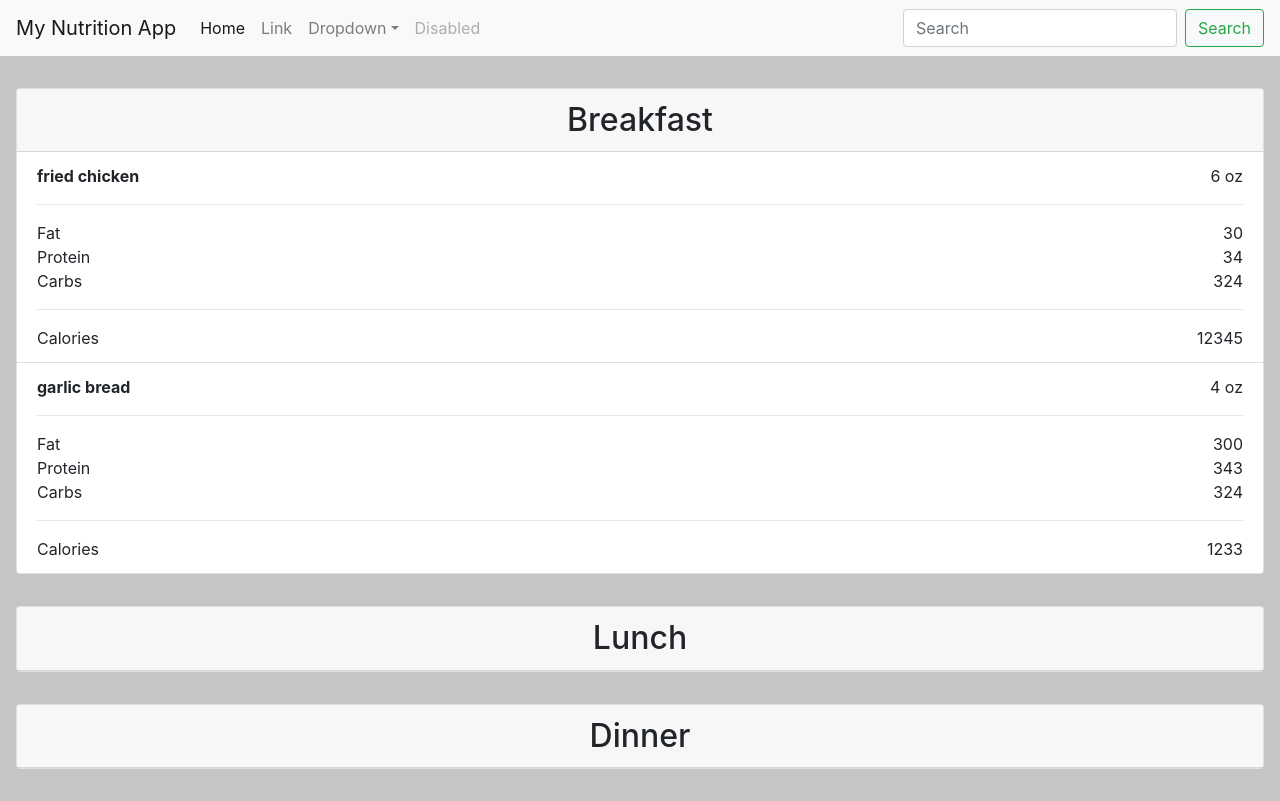
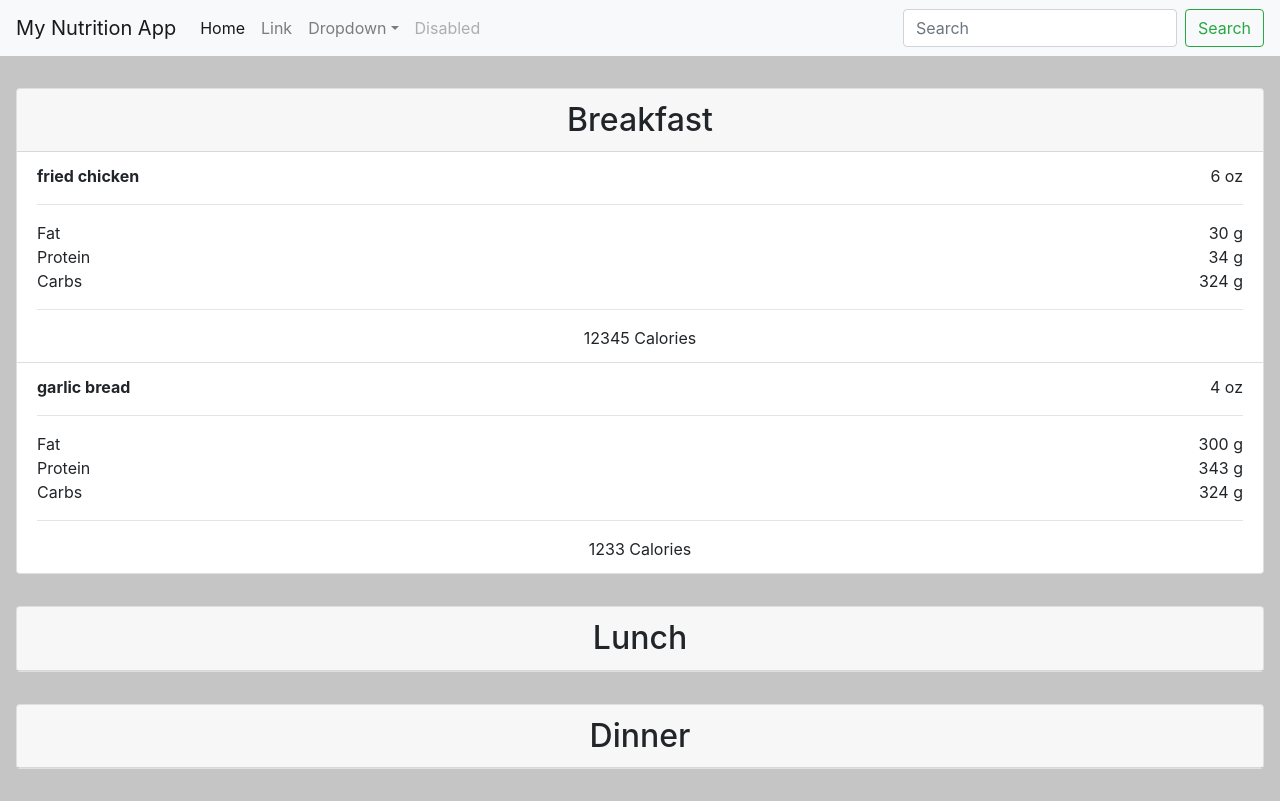
Before and after one commit to ctram/my-nutrition-app, a React (Create React App) app: page / in a window 1280 px wide. Built offline with nearby package versions, Linux system fonts and the light colour scheme.

Commit message:
revise presentation of MealItem

```diff
--- a/src/components/MealItem.js
+++ b/src/components/MealItem.js
@@ -27,7 +27,7 @@ function MealItem(props) {
           {attr}
         </span>
         <span>
-          {nutrition[attr]}
+          {nutrition[attr]} g
         </span>
       </div>
     );
@@ -46,13 +46,8 @@ function MealItem(props) {
       <hr />
       {domDetails}
       <hr />
-      <div className="d-flex justify-content-between">
-        <span>
-          Calories
-        </span>
-        <span>
-          {calories}
-        </span>
+      <div>
+        {calories} Calories
       </div>
     </li>
   );
```
